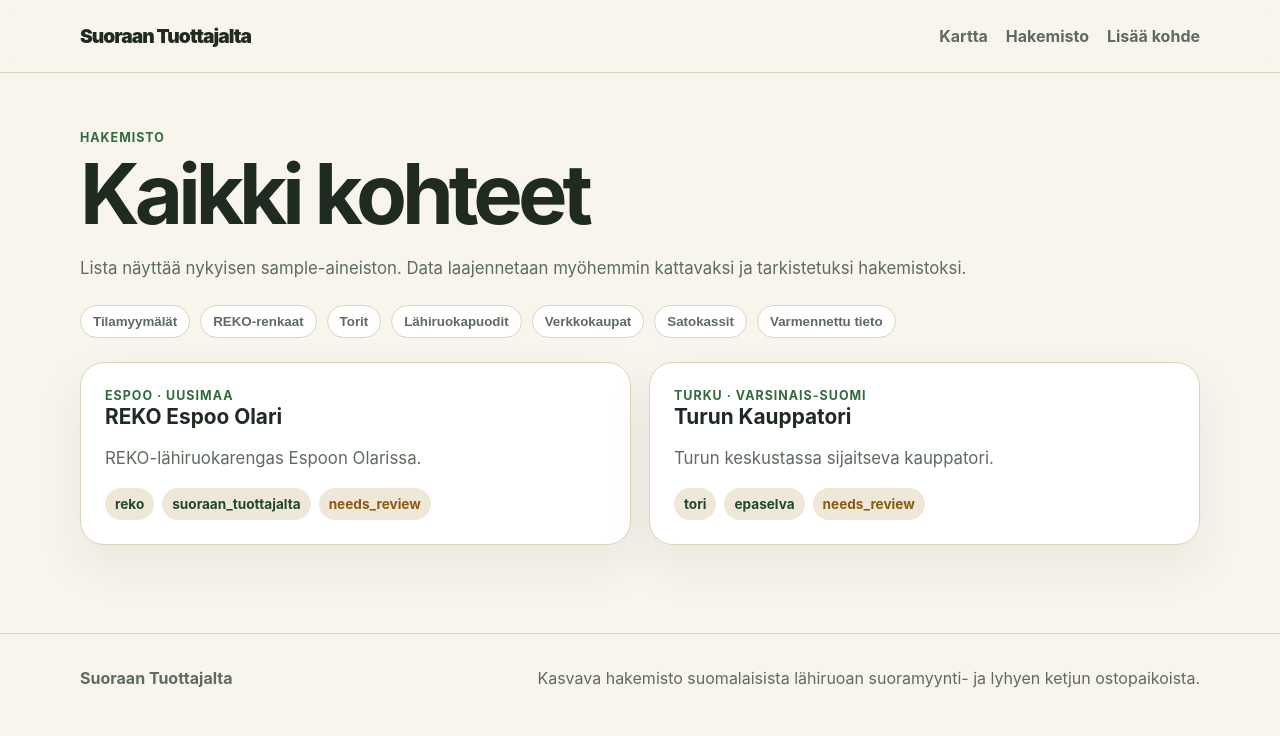
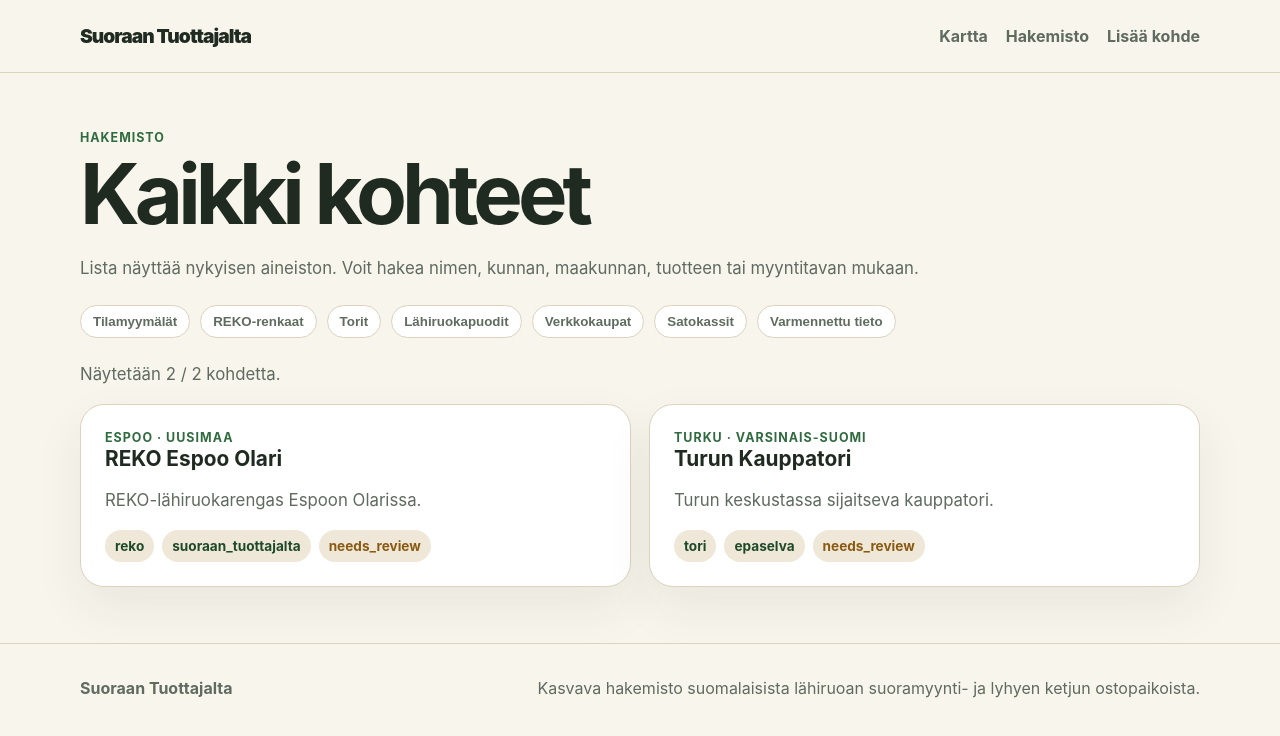
Before and after one commit to arthainsight/suoraantuottajalta, a Next.js app: page /hakemisto in a window 1280 px wide. Shown: the top 736 px of the page. Built offline with nearby package versions, Linux system fonts and the light colour scheme.

Commit message:
Add filtering to directory page

```diff
--- a/app/hakemisto/page.tsx
+++ b/app/hakemisto/page.tsx
@@ -1,9 +1,23 @@
 import { PlaceCard } from "@/components/PlaceCard";
 import { PlaceFilters } from "@/components/PlaceFilters";
+import { filterPlaces } from "@/lib/filterPlaces";
 import { getPlaces } from "@/lib/places";
 
-export default function DirectoryPage() {
+type DirectoryPageProps = {
+  searchParams?: {
+    q?: string;
+    type?: string;
+    region?: string;
+  };
+};
+
+export default function DirectoryPage({ searchParams }: DirectoryPageProps) {
   const places = getPlaces();
+  const filteredPlaces = filterPlaces(places, {
+    q: searchParams?.q,
+    type: searchParams?.type,
+    region: searchParams?.region,
+  });
 
   return (
     <section className="section">
@@ -11,14 +25,22 @@ export default function DirectoryPage() {
         <div className="eyebrow">Hakemisto</div>
         <h1>Kaikki kohteet</h1>
         <p>
-          Lista näyttää nykyisen sample-aineiston. Data laajennetaan myöhemmin
-          kattavaksi ja tarkistetuksi hakemistoksi.
+          Lista näyttää nykyisen aineiston. Voit hakea nimen, kunnan,
+          maakunnan, tuotteen tai myyntitavan mukaan.
         </p>
         <PlaceFilters />
+        <p>
+          Näytetään {filteredPlaces.length} / {places.length} kohdetta.
+        </p>
         <div className="place-grid">
-          {places.map((place) => (
-            <PlaceCard key={place.id} place={place} />
-          ))}
+          {filteredPlaces.length > 0 ? (
+            filteredPlaces.map((place) => <PlaceCard key={place.id} place={place} />)
+          ) : (
+            <div className="card">
+              <h3>Ei osumia</h3>
+              <p>Kokeile väljempää hakua tai poista suodattimia.</p>
+            </div>
+          )}
         </div>
       </div>
     </section>
```
